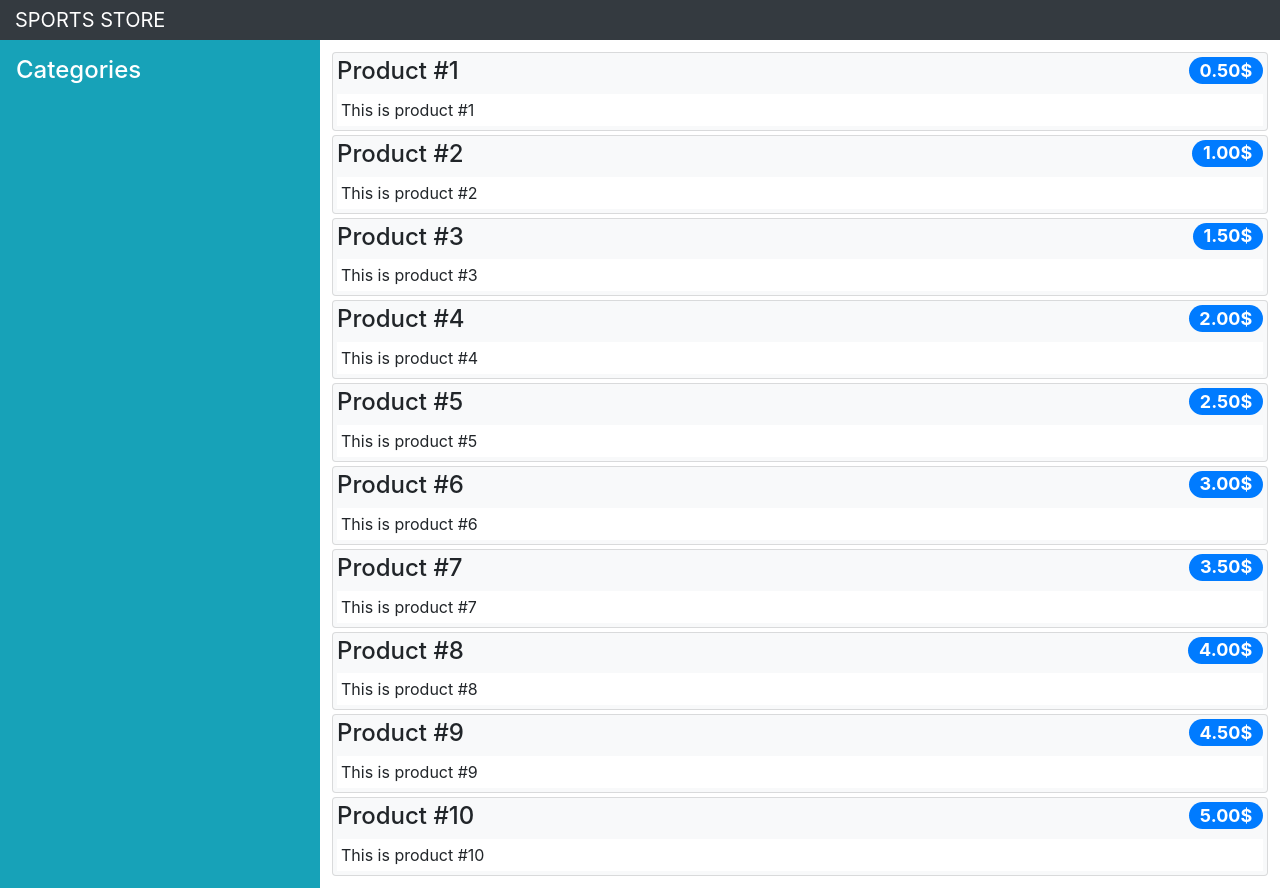
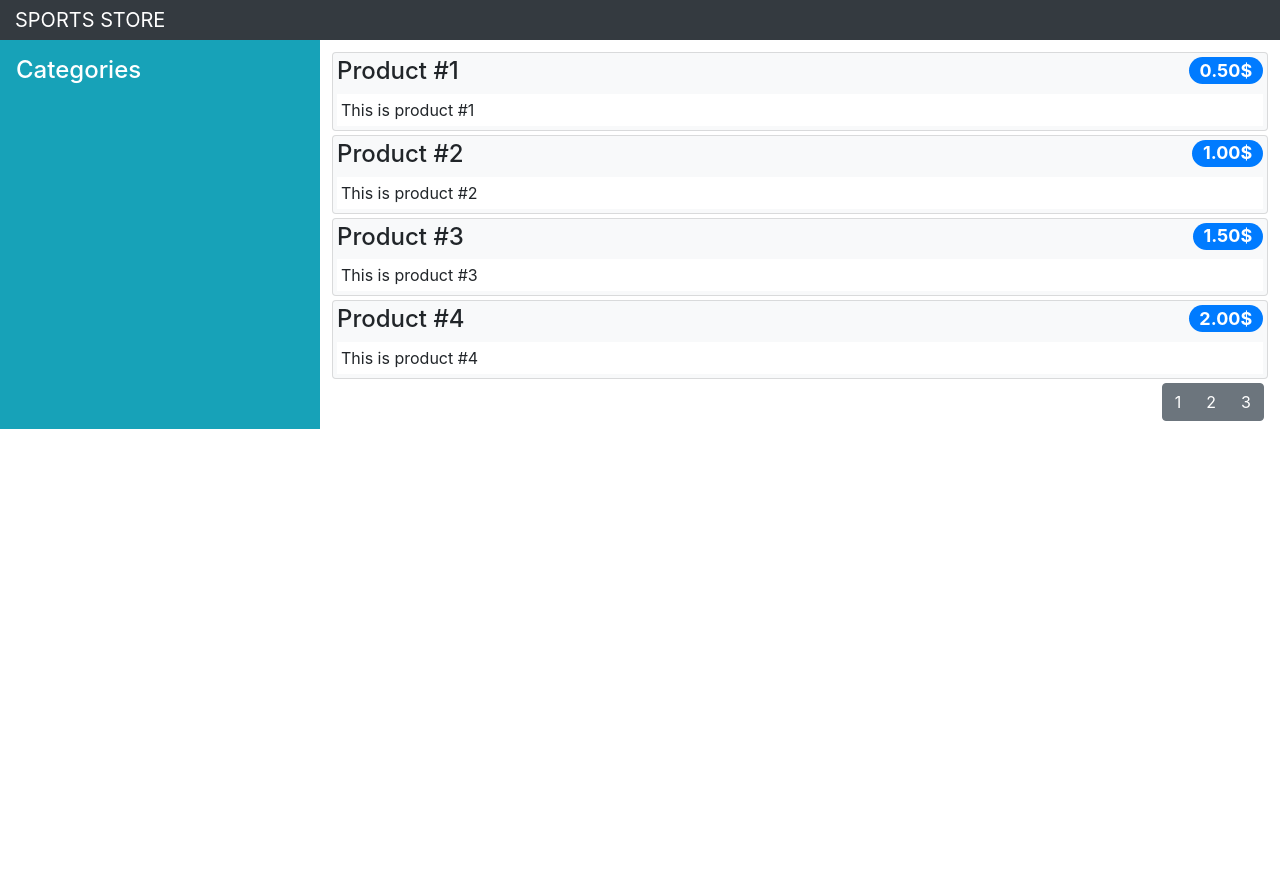
Before and after one commit to KulikoffSIB/shopot, a Vue app: page / in a window 1280 px wide. After the commit the page ends 800 px from the top, so only its background shows below. Built offline with nearby package versions, Linux system fonts and the light colour scheme.

Commit message:
pagination via vuex

```diff
--- /dev/null
+++ b/src/components/PageControls.vue
@@ -0,0 +1,33 @@
+<template>
+    <div v-if="pageCount > 1" class="text-right">
+        <div class="btn-group mx-2">
+            <button v-for="i in pageNumbers" :key="i"
+                    :class="['btn', 'btn-secondary', {'btn-primary': i == currentPage}]"
+            @click="setCurrentPage(i)">
+                {{i}}
+            </button>
+        </div>
+    </div>
+</template>
+
+<script>
+    import {mapState, mapGetters, mapMutations} from 'vuex';
+
+    export default {
+        name: "PageControls",
+        computed: {
+            ...mapState(['currentPage']),
+            ...mapGetters(['pageCount']),
+            pageNumbers() {
+                return [...Array(this.pageCount + 1).keys()].slice(1)
+            }
+        },
+        methods: {
+            ...mapMutations(['setCurrentPage'])
+        }
+    }
+</script>
+
+<style scoped>
+
+</style>
--- a/src/components/ProductList.vue
+++ b/src/components/ProductList.vue
@@ -9,16 +9,19 @@
             </h4>
             <div class="card-text bg-white p-1">{{p.description}}</div>
         </div>
+        <page-controls></page-controls>
     </div>
 </template>
 
 <script>
-    import {mapState} from 'vuex';
+    import {mapGetters} from 'vuex';
+    import PageControls from "./PageControls";
 
     export default {
         name: "ProductList",
+        components: {PageControls},
         computed: {
-            ...mapState(['products'])
+            ...mapGetters({products: 'processedProducts'})
         },
         filters: {
             currency(val) {
```
Also changed, not shown: 1 other file (tests, documents, lock files or other folders).
